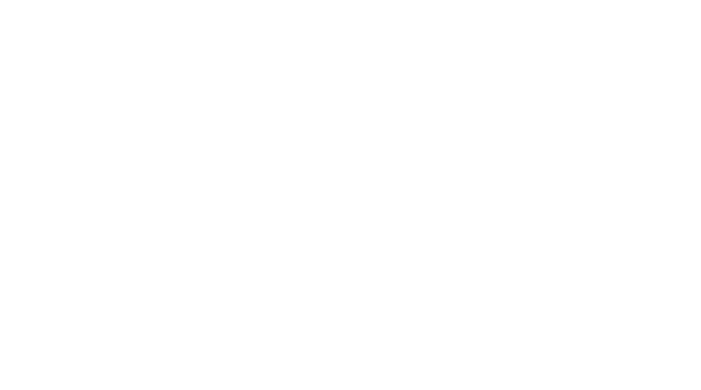
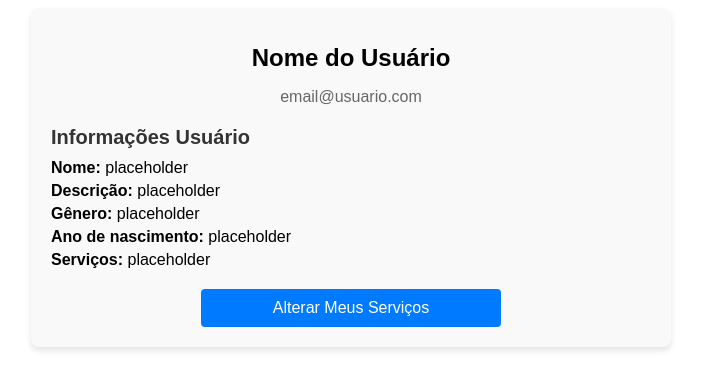
Before and after one commit to caemuller/Trab-ES, a React (Vite) app in the folder client/: page /profile in a window 1280 px wide. Before the commit this address had no page. Shown: the top 390 px of the page, without its empty margins (289-990 px from the left). Built offline with nearby package versions, Linux system fonts and the light colour scheme.

Commit message:
Add profile page

```diff
--- a/client/src/App.jsx
+++ b/client/src/App.jsx
@@ -4,6 +4,8 @@
 import Signup from './pages/Signup';
 import CampaignList from './pages/CampaignList';
 import Home from './pages/Home';
+import Profile from './pages/Profile';
+
 
 import './assets/css/main.css';
 
@@ -19,6 +21,7 @@
           <Route path="/sign-up" element={<Signup />} />
           <Route path="/campaign-list" element={<CampaignList />} />
           <Route path="/home" element={<Home />} />
+          <Route path="/profile" element={<Profile />} />
         </Routes>
       </BrowserRouter>
     </HelmetProvider>
--- a/client/src/assets/css/main.css
+++ b/client/src/assets/css/main.css
@@ -91,6 +91,7 @@
     border-radius: 4px;
     font-size: 1rem;
 }
+
 .home-container {
     text-align: center;
     padding: 20px;
@@ -127,3 +128,68 @@
 .logout-button:hover {
     background-color: #764de7;
 }
+
+.profile-container {
+    max-width: 600px;
+    margin: 0 auto;
+    padding: 20px;
+    text-align: center;
+    background-color: #f9f9f9;
+    border-radius: 8px;
+    box-shadow: 0 4px 6px rgba(0, 0, 0, 0.1);
+}
+
+.profile-header {
+    margin-bottom: 20px;
+}
+
+.profile-avatar {
+    width: 150px;
+    height: 150px;
+    border-radius: 50%;
+    border: 2px solid #007bff;
+    margin-bottom: 10px;
+}
+
+.profile-name {
+    font-size: 1.5rem;
+    margin-bottom: 5px;
+}
+
+.profile-email {
+    font-size: 1rem;
+    color: #666;
+}
+
+.profile-body {
+    text-align: left;
+    margin-bottom: 20px;
+}
+
+.profile-body h2 {
+    font-size: 1.25rem;
+    margin-bottom: 10px;
+    color: #333;
+}
+
+.profile-body p {
+    margin: 5px 0;
+    font-size: 1rem;
+}
+
+.profile-button {
+    width: 100%;
+    max-width: 300px;
+    padding: 10px 20px;
+    font-size: 1rem;
+    color: #fff;
+    background-color: #007bff;
+    border: none;
+    border-radius: 4px;
+    cursor: pointer;
+    transition: background-color 0.3s ease;
+}
+
+.profile-button:hover {
+    background-color: #0056b3;
+}
--- a/client/src/pages/Home.jsx
+++ b/client/src/pages/Home.jsx
@@ -1,5 +1,4 @@
-import { useNavigate } from "react-router-dom"; // Biblioteca de roteamento
-
+import { useNavigate } from "react-router-dom";
 function Home() {
   const navigate = useNavigate();
 
--- /dev/null
+++ b/client/src/pages/Profile.jsx
@@ -0,0 +1,31 @@
+
+function Profile() {
+
+    const handleChangeServices = () => {
+      // LÓGICA DE ALTERAR SERVIÇOS
+    };
+
+    return (
+      <div className="profile-container">
+        <div className="profile-header">
+
+          <h1 className="profile-name">Nome do Usuário</h1>
+          <p className="profile-email">email@usuario.com</p>
+        </div>
+        <div className="profile-body">
+          <h2>Informações Usuário</h2>
+          <p><strong>Nome:</strong> placeholder</p>
+          <p><strong>Descrição:</strong> placeholder </p>
+          <p><strong>Gênero:</strong> placeholder</p>
+          <p><strong>Ano de nascimento:</strong> placeholder</p>
+          <p><strong>Serviços:</strong> placeholder</p>
+
+        </div>
+        <button className="profile-button" onClick={handleChangeServices}>
+          Alterar Meus Serviços
+        </button>
+      </div>
+    );
+  }
+
+  export default Profile;
```
Lines whose indentation alone changed are shown as unchanged.
